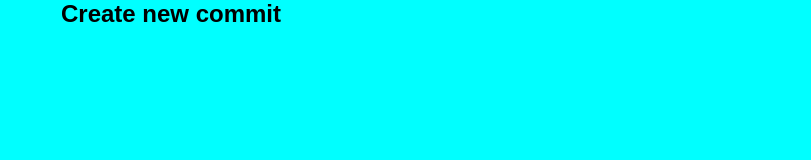
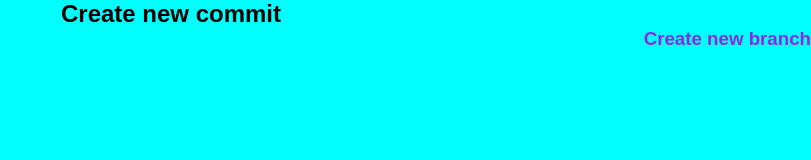
Before and after one commit to iaremchuk/advance, a plain HTML site: page index.html in a window 1280 px wide. Shown: the whole page, without its empty margins (469-1280 px from the left). Drawn offline with Linux system fonts and the light colour scheme.

Commit message:
Create new branch

```diff
--- a/css/main.css
+++ b/css/main.css
@@ -10,3 +10,7 @@ body{
 h2{
     text-align: center;
 }
+h3{
+    color: blueviolet;
+    text-align: right;
+}
--- a/index.html
+++ b/index.html
@@ -8,6 +8,6 @@
 </head>
 <body>
     <h2>Create new commit</h2>
-
+    <h3>Create new branch</h3>
 </body>
 </html>
```
